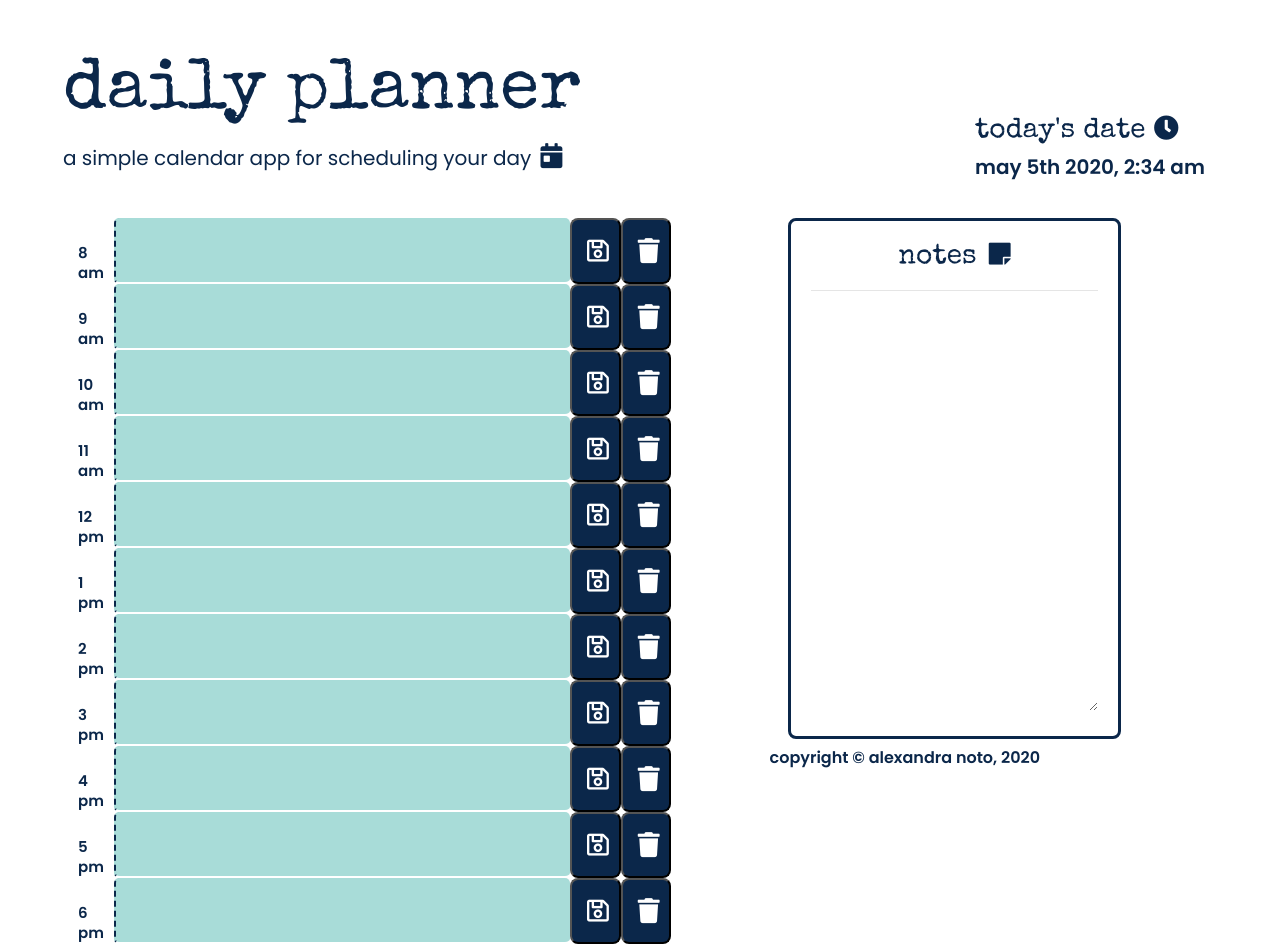
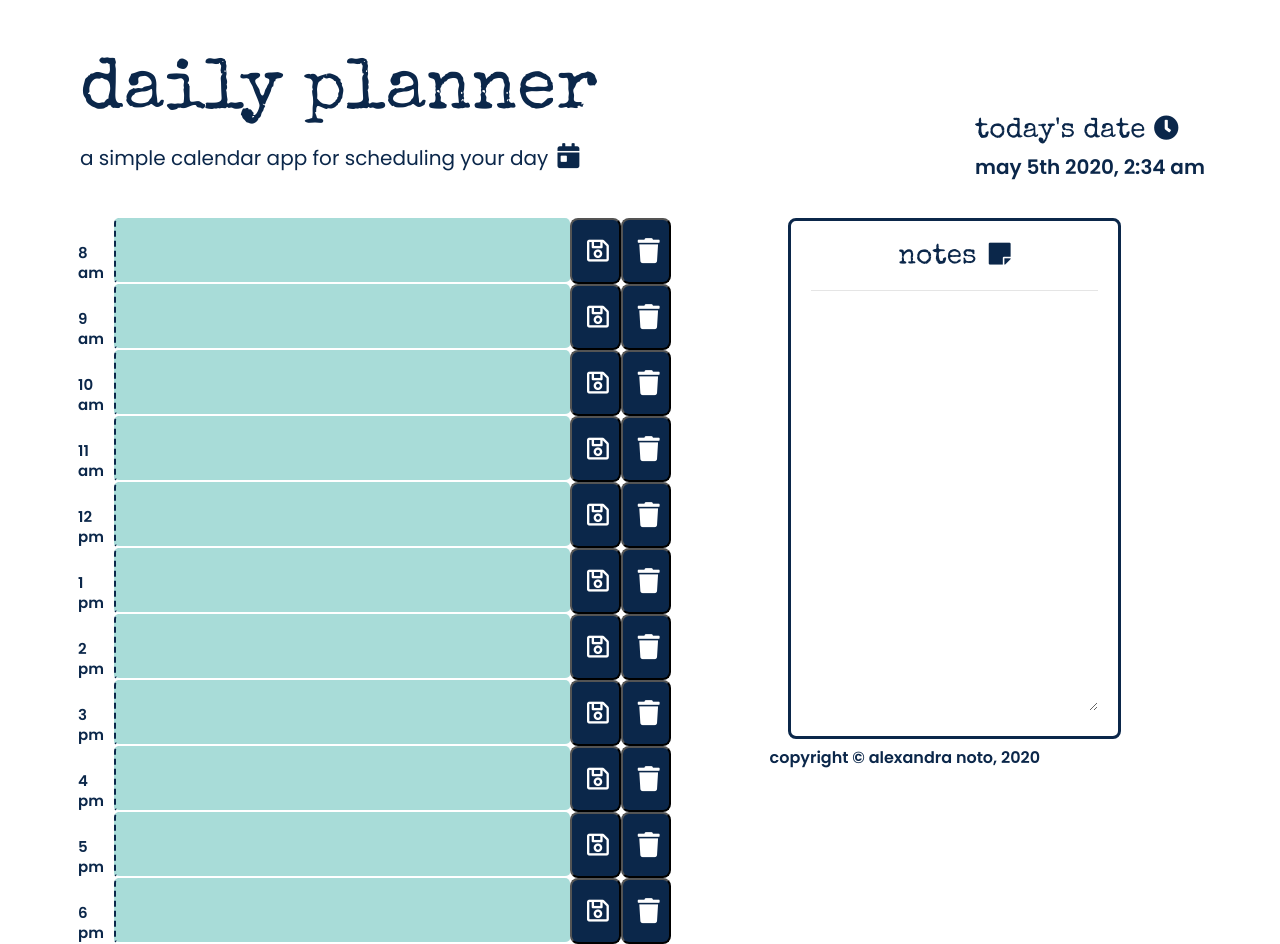
Before and after one commit to avnoto/Work-Day-Scheduler, a plain HTML site: page index.html in a window 1280 px wide. Drawn offline with nearby package versions, Linux system fonts and the light colour scheme; a web font is replaced by a local one.

Commit message:
fixed header spacing

```diff
--- a/index.html
+++ b/index.html
@@ -20,8 +20,8 @@
     <header class="container-fluid">
         <div class="row">
             <div class="col-lg-9 mt-4">
-                <h2 class="display-3 ml-5">daily planner</h2>
-                <p class="lead ml-5" id="subheader">a simple calendar app for scheduling your day <i
+                <h2 class="display-3">daily planner</h2>
+                <p class="lead" id="subheader">a simple calendar app for scheduling your day <i
                         class="fa fa-calendar-day"></i></p>
             </div>
             <div class="col-lg-3 date">
--- a/style.css
+++ b/style.css
@@ -103,3 +103,7 @@ h2, #today, .card-title {
 #currentDay {
   font-weight: 600;
 }
+
+.display-3, #subheader {
+  margin-left: 65px;
+}
```
